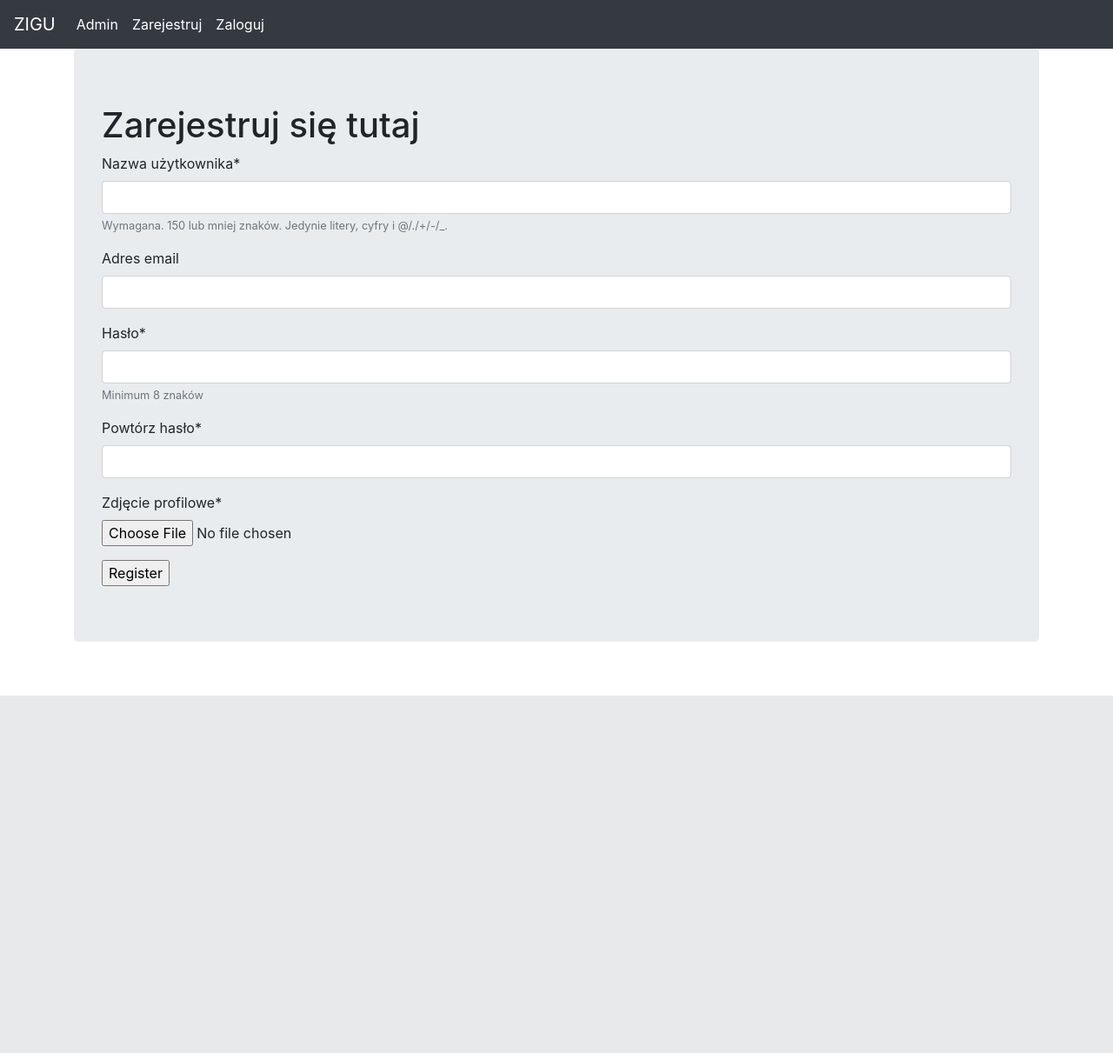
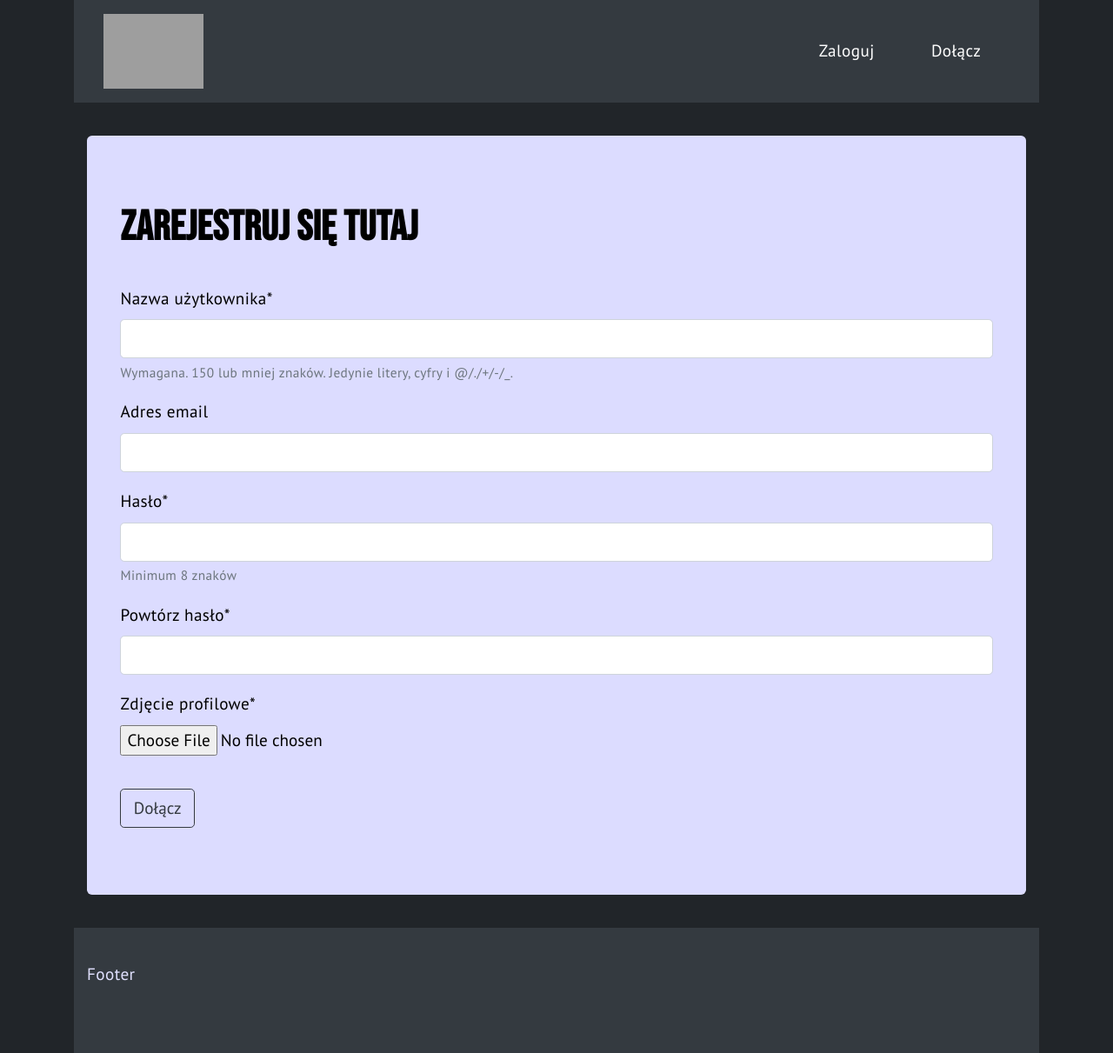
Before and after one commit to rpast/zigu, a Django app: page /subscribe/register/ in a window 1280 px wide. Shown: the whole page at 87% size. Before the commit the page ends 800 px from the top, so only its background shows below. Run offline with Django 3.2, Linux system fonts and the light colour scheme; some libraries are stand-ins or nearby versions; grey boxes are pictures that could not be loaded.

Commit message:
update => css, templates, messages, minor views and forms fixes.

```diff
--- /dev/null
+++ b/static/css/styles.css
@@ -0,0 +1,124 @@
+@import url('https://fonts.googleapis.com/css?family=Bebas+Neue|PT+Sans&display=swap');
+
+*, *:after, *:before {
+    -webkit-box-sizing: border-box;
+    -moz-box-sizing: border-box;
+    box-sizing: border-box;
+}
+
+/* Set variables */
+:root {
+    --serif-font: 'Bebas Neue', cursive;
+    --sans-font: 'PT Sans', sans-serif;
+
+    /*used*/
+    --dark2: #212529;
+    --light1: #e1e1ff;
+    --underline-dark: #3d2d2b;
+
+    /*unused*/
+    --dark1: #343A40;
+    --blue: #80BFFF;
+    --light2: #dcdcff;
+    --underline: #d9bba6;
+
+}
+
+/*Tags*/
+
+html {
+    background-color: var(--dark2);
+    height: 100%;
+    font-size: 1.2em;
+}
+
+h1, h2, h3, h4 {
+    font-family: var(--serif-font) !important;
+    margin-bottom: 0.8em !important;
+    letter-spacing: 0.4px;
+    font-weight: bold !important;
+}
+
+lead {
+    display: block;
+    letter-spacing: 0.3em;
+    text-transform: uppercase;
+    margin-bottom: 2em !important;
+}
+
+p{
+    margin: 1em 0em;
+}
+
+strong {
+    color: var(--underline-dark);
+}
+
+/*Classes*/
+
+.canvas {
+    background-color: var(--dark2);
+    height: 100%;
+    color: var(--light1);
+    line-height: 1.5;
+    font-family: var(--sans-font) !important;
+    letter-spacing: 0.4px;
+}
+
+.navbar {
+    margin-bottom: 2em;
+}
+
+.nav-item {
+    margin: 0 1.2em;
+}
+
+.jumbotron {
+    color: black;
+    background-color: var(--light2) !important;
+}
+
+.welcome-header h1 {
+    margin-bottom: 0.2em !important;
+}
+
+.messages {
+    color: var(--underline);
+}
+
+.zigu-logo {
+    width: 6rem;
+}
+
+.text {
+    margin: 0 2em;
+    /*width: 80% !important;*/
+}
+
+.big-bottom-margin {
+    margin-bottom: 4em;
+}
+
+.medium-bottom-margin {
+    margin-bottom: 2em;
+}
+
+.small-bottom-margin {
+    margin-bottom: 1em;
+}
+
+.footer {
+    background-color: var(--dark1);
+    margin-bottom: 0;
+}
+
+.footer p {
+    margin-bottom: 0;
+    padding-bottom: 4em;
+    padding-top: 2em;
+}
+
+.input {
+    width: 100%;
+    max-width: 300px;
+}
--- a/subscribe/forms.py
+++ b/subscribe/forms.py
@@ -1,5 +1,6 @@
 from django.contrib.auth.models import User
 from subscribe.models import UserProfileInfo
+from django.core import validators
 from django.contrib.auth.password_validation import validate_password
 from django import forms
 from django.db import models
@@ -10,6 +11,11 @@ from django.db import models
 class UserForm(forms.ModelForm):
     password = forms.CharField(widget=forms.PasswordInput, label='Hasło', help_text='Minimum 8 znaków')
     password2 = forms.CharField(widget=forms.PasswordInput, label='Powtórz hasło')
+
+    #Catch potential bots
+    bnet = forms.CharField(required=False,
+                           widget=forms.HiddenInput,
+                           validators=[validators.MaxLengthValidator(0)])
 
     class Meta():
         model = User
@@ -68,6 +74,9 @@ class UserProfileUpdate(forms.ModelForm):
         fields = (
             'profile_pic',
         )
+        labels = {
+            'profile_pic': ('Zdjęcie profilowe'),
+        }
 
 
 # Allow users to update their user data
--- a/subscribe/views.py
+++ b/subscribe/views.py
@@ -42,6 +42,7 @@ def user_register(request):
 
             print(user, "saved")
 
+            messages.error(request, f'Udało się! Teraz może się zalogować.')
             return HttpResponseRedirect(reverse('login'))
 
     else:
@@ -70,13 +71,15 @@ def user_login(request):
                 login(request, user)
                 return HttpResponseRedirect(reverse('userpage'))
             else:
-                return HttpResponse('Konto nieaktywne')
+                messages.error(request, f'Konto nieaktywne')
+                return HttpResponseRedirect(reverse('login'))
         else:
             print('***')
             print('Ktoś chciał się zalogować i mu nie wyszło')
             print(f'Username: {username}; Password: {password}')
 
-            return HttpResponse('Niepoprawne logowanie')
+            messages.error(request, f'Niepoprawne logowanie')
+            return HttpResponseRedirect(reverse('login'))
     else:
         return render(request, 'subscribe/login.html')
 
@@ -99,7 +102,7 @@ def profile_update(request):
         if update_user_form.is_valid() and update_picture_form.is_valid():
             update_user_form.save()
             update_picture_form.save()
-            messages.success(request, f'Twoje konto zostało aktualizowane. Zostaniesz teraz przeniesiony do świątyni')
+            messages.success(request, f'Twoje konto zostało aktualizowane.')
             return HttpResponseRedirect(reverse('userpage'))
 
 
--- a/templates/subscribe/base.html
+++ b/templates/subscribe/base.html
@@ -8,6 +8,7 @@
 
         <meta charset="UTF-8">
 
+        <link rel="stylesheet" href="{% static 'css/styles.css' %}">
         <link rel="stylesheet" href="https://stackpath.bootstrapcdn.com/bootstrap/4.4.1/css/bootstrap.min.css" integrity="sha384-Vkoo8x4CGsO3+Hhxv8T/Q5PaXtkKtu6ug5TOeNV6gBiFeWPGFN9MuhOf23Q9Ifjh" crossorigin="anonymous">
 
         <script src="https://code.jquery.com/jquery-3.4.1.slim.min.js" integrity="sha384-J6qa4849blE2+poT4WnyKhv5vZF5SrPo0iEjwBvKU7imGFAV0wwj1yYfoRSJoZ+n" crossorigin="anonymous"></script>
@@ -18,58 +19,64 @@
 
     <body>
 
+        <div class="canvas">
+
+            <div class="container">
+
                 {# Navigation bar setup#}
                 <nav class="navbar navbar-expand-lg navbar-dark bg-dark">
+                    <div class="container">
 
-            <a class="navbar-brand logo" href="{% url "index" %}">ZIGU</a>
+                        <a class="navbar-brand logo" href="{% url "index" %}"><img class="zigu-logo" src="{% static 'images/logo.png' %}" alt="Zigu logo"></a>
 
                         <button class="navbar-toggler" type="button" data-toggle="collapse" data-target="#navbarNavDropdown"
                                 aria-controls="navbarNavDropdown" aria-expanded="false" aria-label="Toggle navigation">
                             <span class="navbar-toggler-icon"></span>
                         </button>
 
-            <div class="collapse navbar-collapse" id="navbarNavDropdown">
 
-                <ul class="navbar-nav mr-auto mt-2 mt-lg-0">
-                    <li class="nav-item active">
-                        <a class="nav-link" href="{% url "admin:index" %}">Admin</a>
-                    </li>
+                        <div class="collapse navbar-collapse align-items-center" id="navbarNavDropdown">
+
+                            <div class="navbar-nav ml-auto align-items-center">
+            {#                    <li class="nav-item active">#}
+            {#                        <a class="nav-link" href="{% url "admin:index" %}">Admin</a>#}
+            {#                    </li>#}
 
                                 {#Display userpage once logged in#}
                                 {% if user.is_authenticated%}
-                        <li class="nav-item active">
+                                    <div class="nav-item active">
                                         <a class="nav-link" href="{% url "userpage" %}">Świątynia</a>
-                        </li>
+                                    </div>
                                 {% endif %}
 
                                 {#Display userpage once logged in#}
                                 {% if user.is_authenticated and user.userprofileinfo.gods_associated != 0%}
-                        <li class="nav-item active">
+                                    <div class="nav-item active">
                                         <a class="nav-link" href="{% url "panteon" %}">Panteon</a>
-                        </li>
+                                    </div>
                                 {% endif %}
 
                                 {#No need to display register button if the user is logged in#}
                                 {% if user.is_authenticated != True%}
-                        <li class="nav-item active">
-                            <a class="nav-link" href="{% url "register" %}">Zarejestruj</a>
-                        </li>
+                                    <div class="nav-item active order-3">
+                                        <a class="nav-link" href="{% url "register" %}">Dołącz</a>
+                                    </div>
                                 {% endif %}
 
                                 {#Set logic for LOGOUT button!!!!#}
                                 {% if user.is_authenticated %}
-                        <li class="nav-item active">
+                                    <div class="nav-item active">
                                         <a class="nav-link" href="{% url "logout" %}">Wyloguj - {{ user.username }}</a>
-                        </li>
+                                    </div>
 
                                 {% else %}
                                     {#Create a button in case user is not logged in#}
-                        <li class="nav-item active">
+                                    <div class="nav-item active">
                                         <a class="nav-link" href="{% url "login" %}">Zaloguj</a>
-                        </li>
+                                    </div>
                                 {% endif %}
-
-                </ul>
+                            </div>
+                        </div>
                     </div>
                 </nav>
 
@@ -81,6 +88,10 @@
                     {% endblock %}
                 </div>
 
-
+                <div class="footer container">
+                    <p>Footer</p>
+                </div>
+            </div>
+        </div>
     </body>
 </html>
--- a/templates/subscribe/register.html
+++ b/templates/subscribe/register.html
@@ -4,6 +4,13 @@
 {% load crispy_forms_tags %}
 
 {% block body_block %}
+
+    {% if messages %}
+            {% for message in messages %}
+                <p class="messages">{{ message }}</p>
+            {% endfor %}
+    {% endif %}
+
     <div class="jumbotron">
         <h1>Zarejestruj się tutaj</h1>
 
@@ -11,10 +18,11 @@
         <form enctype="multipart/form-data" method="POST">
 
             {% csrf_token %}
-
-            {{ user_form|crispy }}
-            {{ profile_form|crispy }}
-            <input type="submit" value="Register">
+            <div class="medium-bottom-margin">
+                {{ user_form|crispy }}
+                {{ profile_form|crispy }}
+            </div>
+            <input type="submit" value="Dołącz" class="btn btn-outline-dark">
 
         </form>
 
--- a/templates/temple/panteon.html
+++ b/templates/temple/panteon.html
@@ -30,8 +30,8 @@
                 <h4>Wyznawcy</h4>
                 <p>Brak</p>
             {% else %}
+                <h4>Wyznawcy</h4>
                 {% for follower in god.followers.all %}
-                    <h4>Wyznawcy</h4>
                     <p>{{ follower }}</p>
                 {% endfor %}
             {% endif %}
--- a/temple/forms.py
+++ b/temple/forms.py
@@ -1,6 +1,5 @@
 from temple.models import God
 from django import forms
-from django.db import models
 
 # Create a God form
 class GodForm(forms.ModelForm):
@@ -14,8 +13,8 @@ class GodForm(forms.ModelForm):
             'profile_pic',
         )
         labels = {
-            'name': ('Imię bóstwa'),
-            'god_description': ('Opis bóstwa'),
+            'name': ('Imię'),
+            'god_description': ('Opis'),
             'blessing_name': ('Nazwa błogosławieństwa'),
             'blessing_description': ('Opis błogosławieństwa'),
             'profile_pic': ('Wizerunek'),
```
Also changed, not shown: templates/subscribe/login.html (+15 -3 lines), templates/subscribe/profileupdate.html (+7 -2 lines), templates/temple/creategod.html (+7 -4 lines), templates/temple/index.html (+37 -2 lines), templates/temple/userpage.html (+7 -0 lines), db.sqlite3. Lines whose indentation alone changed are shown as unchanged.
